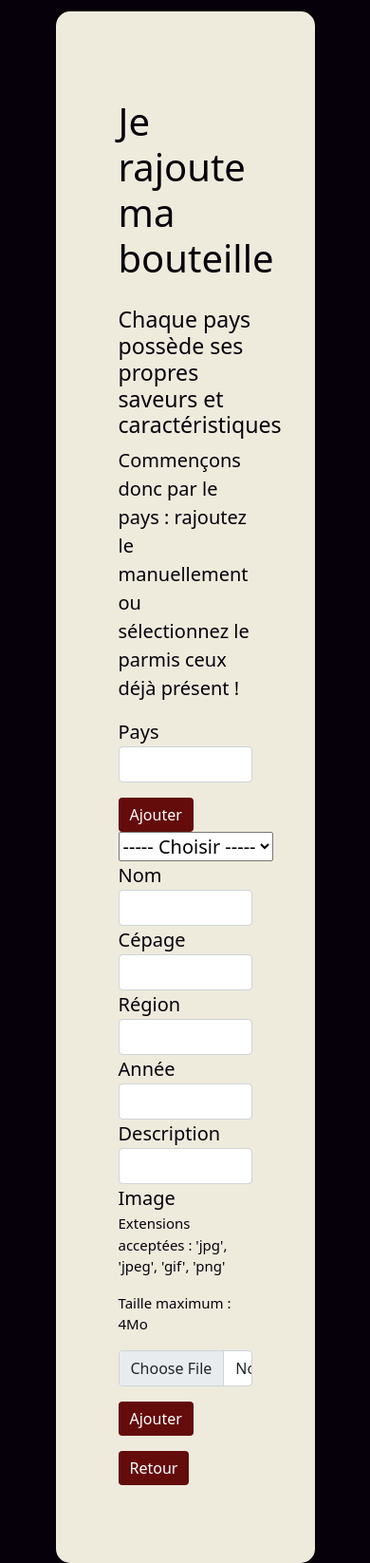
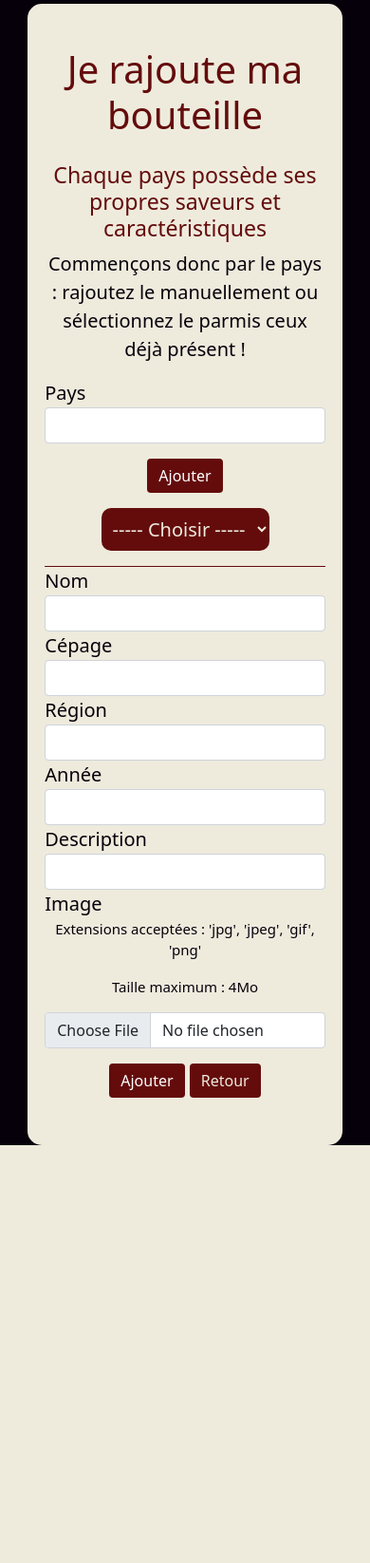
Before and after one commit to Camilo-FR/my-cave, a PHP site: page /my-cave/addform in a window 390 px wide. Shown: the whole page at 95% size. After the commit the page ends 1206 px from the top, so only its background shows below. Run offline with PHP 8.4, Linux system fonts and the light colour scheme; data that the repository does not hold is empty.

Commit message:
Responsive create

```diff
--- a/assets/css/addform.css
+++ b/assets/css/addform.css
@@ -39,3 +39,77 @@ body {
 .text-image {
   font-size: 15px;
 }
+
+h1,
+h3 {
+  text-align: center;
+  color: #640c0c;
+}
+
+button {
+  margin-bottom: 1rem;
+}
+
+.btn-section {
+  display: flex;
+  justify-content: center;
+}
+
+.select-form {
+  display: flex;
+  justify-content: center;
+  border-bottom: solid 1px #640c0c;
+  padding-bottom: 1rem;
+}
+
+select {
+  cursor: pointer;
+  background-color: #640c0c;
+  border: none;
+  padding: 0.5rem;
+  border-radius: 10px;
+  color: #eeebdd;
+}
+
+option {
+  border: none;
+}
+
+.option-select {
+  cursor: pointer;
+}
+
+.option-select:hover {
+  background-color: #eeebdd;
+}
+
+.margin-top {
+  margin-top: 1rem;
+}
+
+p {
+  text-align: center;
+}
+
+button a {
+  text-decoration: none;
+  color: #eeebdd;
+}
+
+button a:hover {
+  color: #eeebdd;
+}
+
+@media screen and (max-width: 800px) {
+  .container {
+    padding: 2rem;
+    max-width: 85%;
+    margin-top: 1%;
+  }
+}
+
+@media screen and (max-width: 500px) {
+  .container {
+    padding: 1rem;
+  }
+}
--- a/assets/css/editform.css
+++ b/assets/css/editform.css
@@ -69,6 +69,7 @@ select {
   border-radius: 10px;
   color: #eeebdd;
 }
+
 option {
   border: none;
 }
--- a/php/template/addform.php
+++ b/php/template/addform.php
@@ -51,11 +51,13 @@ $result = $query->fetchAll(PDO::FETCH_ASSOC);
                         <label for="pays">Pays</label>
                         <input type="text" id="pays" name="pays" class="form-control">
                     </div>
-                    <button class="btn btn-primary" type="submit">Ajouter</button>
+                    <div class="btn-section">
+                        <button class="btn btn-primary" type="submit">Ajouter</button>
+                    </div>
                 </form>
 
                 <form action="addbottle" method="POST" enctype="multipart/form-data">
-                    <div class="form-group">
+                    <div class="form-group select-form">
                         <select name="pays" id="">
                             <option value="">----- Choisir -----</option>
                             <?php
@@ -94,7 +96,7 @@ $result = $query->fetchAll(PDO::FETCH_ASSOC);
                         <p class="text-image">Taille maximum : 4Mo</p>
                         <input type="file" id="image" name="image" class="form-control">
                     </div>
-                    <p><button class="btn btn-primary" type="submit">Ajouter</button> <a href="index.php" class="btn btn-primary">Retour</a></p>
+                    <p><button class="btn btn-primary" type="submit">Ajouter</button> <button class="btn btn-primary"> <a href="index.php">Retour</a></button></p>
                 </form>
             </section>
         </div>
--- a/php/template/home.php
+++ b/php/template/home.php
@@ -125,6 +125,7 @@ if (isset($_GET['search']) and !empty($_GET['search'])) {
             </div>
 
             <h1 class="title-card-section">Votre cave à vins</h1>
+
             <!-- barre de recherche -->
             <form class="search-section" action="#search" method="GET">
                 <input type="search" name="search" placeholder="rechercher un pays" autocomplete="off">
```
Also changed, not shown: php/form_conditions/loginform.php (+7 -9 lines).
